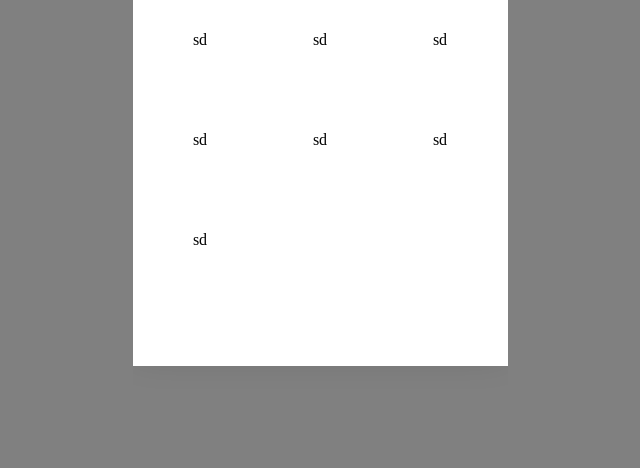
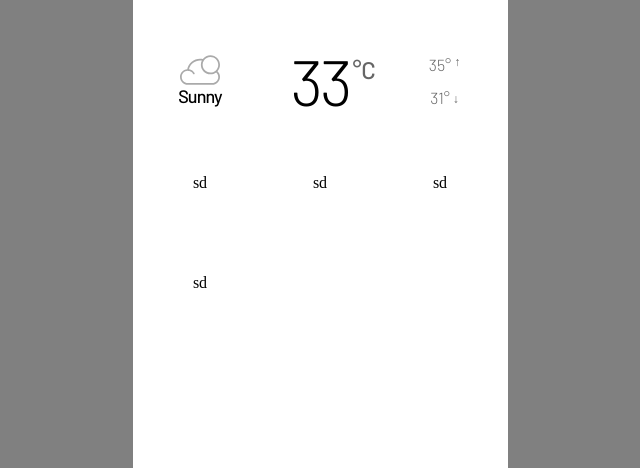
Before and after one commit to jtuvaleva/weather-app, a plain HTML site: page index.html in a window 1280 px wide. Shown: the part 332-800 px from the top of the page, without its empty margins (320-960 px from the left). Drawn offline with Linux system fonts and the light colour scheme.

Commit message:
kseniya: add weather main line

```diff
--- a/blocks/main/main.css
+++ b/blocks/main/main.css
@@ -1,4 +1,4 @@
 .main {
   height: 100%;
-  overflow: hidden;
+  overflow: scroll;
 }
--- /dev/null
+++ b/blocks/weather-city/__icon/_main/weather-city__icon_main.css
@@ -0,0 +1,4 @@
+.weather-city__icon_main {
+  max-width: 40px;
+  max-height: 30px;
+}
--- a/blocks/weather-city/__info-item/weather-city__info-item.css
+++ b/blocks/weather-city/__info-item/weather-city__info-item.css
@@ -1,6 +1,12 @@
 .weather-city__info-item {
   display: flex;
   flex-direction: column;
-  justify-content: space-between;
+  justify-content: center;
   align-items: center;
 }
+
+.weather-city__info-item:nth-of-type(-n+3) {
+  margin-bottom: 24px;
+  margin-top: 24px;
+  justify-content: space-between;
+}
--- a/blocks/weather-city/__info-list/weather-city__info-list.css
+++ b/blocks/weather-city/__info-list/weather-city__info-list.css
@@ -2,7 +2,7 @@
   display: grid;
   grid-template-columns: repeat(3, 100px);
   grid-column-gap: 20px;
-  grid-auto-rows: 95px;
+  grid-template-rows: 100px repeat(3,95px);
   grid-row-gap: 5px;
   list-style-type: none;
   margin: 0 auto;
--- /dev/null
+++ b/blocks/weather-city/__status/_main/weather-city__status_main.css
@@ -0,0 +1,7 @@
+.weather-city__status_main {
+  font-style: normal;
+  font-weight: 500;
+  font-size: 18px;
+  line-height: 22px;
+  color: #000000;
+}
--- /dev/null
+++ b/blocks/weather-city/__status/weather-city__status.css
@@ -0,0 +1,5 @@
+.weather-city__status {
+  font-family: 'Barlow', Arial, sans-serif;
+  text-align: center;
+  letter-spacing: -0.05em;
+}
--- /dev/null
+++ b/blocks/weather-city/__temp-main/weather-city__temp-main.css
@@ -0,0 +1,24 @@
+.weather-city__temp-main {
+  font-family:'Barlow', Arial, sans-serif;
+  font-style: normal;
+  font-weight: 300;
+  font-size: 64px;
+  line-height: 51px;
+  letter-spacing: -0.05em;
+  color: #000000;
+  position: relative;
+}
+
+.weather-city__temp-main::after {
+  content: '°C';
+  letter-spacing: -0.01em;
+  font-family:'Barlow', Arial, sans-serif;
+  color: #666666;
+  font-style: normal;
+  font-weight: 500;
+  font-size: 24px;
+  line-height: 29px;
+  top: 0;
+  position: absolute;
+  padding-left: 3px;
+}
--- /dev/null
+++ b/blocks/weather-city/__temp/_max/weather-city__temp_max.css
@@ -0,0 +1,13 @@
+.weather-city__temp_max::after {
+  content: '↑';
+  letter-spacing: -0.01em;
+  font-family:'Barlow', Arial, sans-serif;
+  color: #666666;
+  font-style: normal;
+  font-weight: 500;
+  font-size: 12px;
+  line-height: 12px;
+  top: 0;
+  position: absolute;
+  padding-left: 3px;
+}
--- /dev/null
+++ b/blocks/weather-city/__temp/_min/weather-city__temp_min.css
@@ -0,0 +1,13 @@
+.weather-city__temp_min::after {
+  content: '↓';
+  letter-spacing: -0.01em;
+  font-family:'Barlow', Arial, sans-serif;
+  color: #666666;
+  font-style: normal;
+  font-weight: 500;
+  font-size: 12px;
+  line-height: 12px;
+  bottom: 3px;
+  position: absolute;
+  padding-left: 3px;
+}
--- /dev/null
+++ b/blocks/weather-city/__temp/weather-city__temp.css
@@ -0,0 +1,9 @@
+.weather-city__temp  {
+  font-family: 'Barlow', Arial, sans-serif;
+  font-style: normal;
+  font-weight: 300;
+  font-size: 16px;
+  line-height: 19px;
+  color: #666666;
+  position: relative;
+}
--- a/blocks/weather-city/weather-city.css
+++ b/blocks/weather-city/weather-city.css
@@ -7,6 +7,6 @@
   margin-top: -20px;
   box-shadow: 0px -16px 40px rgba(0, 0, 0, 0.2);
   display: grid;
-  overflow: hidden;
+  overflow: scroll;
  /* visibility: hidden;*/
 }
--- a/index.html
+++ b/index.html
@@ -109,9 +109,17 @@
         </div>
       </div>
       <ul class="weather-city__info-list">
-        <li class="weather-city__info-item">sd</li>
-        <li class="weather-city__info-item">sd</li>
-        <li class="weather-city__info-item">sd</li>
+        <li class="weather-city__info-item">
+          <img class="weather-city__icon weather-city__icon_main" alt="Sunny" src="./images/sunny.svg">
+          <span class="weather-city__status weather-city__status_main">Sunny</span>
+        </li>
+        <li class="weather-city__info-item">
+          <span class="weather-city__temp-main">33</span>
+        </li>
+        <li class="weather-city__info-item">
+          <span class="weather-city__temp weather-city__temp_max">35&deg;</span>
+          <span class="weather-city__temp weather-city__temp_min">31&deg;</span>
+        </li>
         <li class="weather-city__info-item">sd</li>
         <li class="weather-city__info-item">sd</li>
         <li class="weather-city__info-item">sd</li>
--- a/pages/index.css
+++ b/pages/index.css
@@ -29,10 +29,16 @@
 @import url('../blocks/weather-city/__city/weather-city__city.css');
 @import url('../blocks/weather-city/__info-list/weather-city__info-list.css');
 @import url('../blocks/weather-city/__info-item/weather-city__info-item.css');
+@import url('../blocks/weather-city/__icon/_main/weather-city__icon_main.css');
+@import url('../blocks/weather-city/__status/weather-city__status.css');
+@import url('../blocks/weather-city/__status/_main/weather-city__status_main.css');
+@import url('../blocks/weather-city/__temp-main/weather-city__temp-main.css');
+@import url('../blocks/weather-city/__temp/weather-city__temp.css');
+@import url('../blocks/weather-city/__temp/_max/weather-city__temp_max.css');
+@import url('../blocks/weather-city/__temp/_min/weather-city__temp_min.css');
 @import url('');
 @import url('');
 @import url('');
 @import url('');
 @import url('');
 @import url('');
-@import url('');
```
Also changed, not shown: images/sunny.svg (added).
